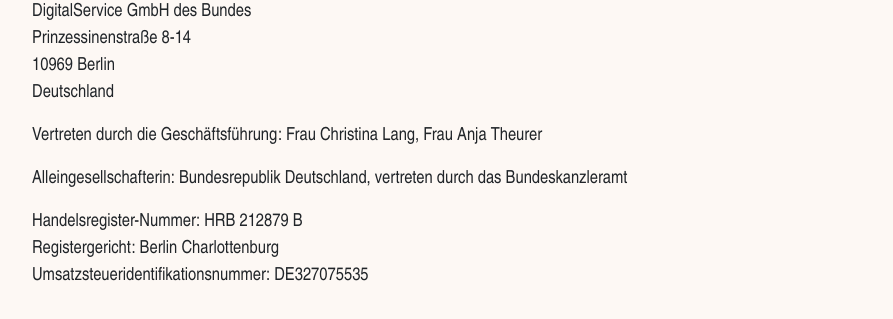
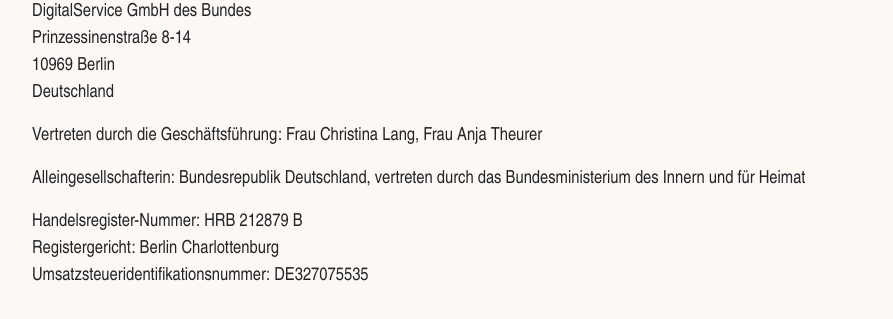
Before and after one commit to digitalservicebund/steuerlotse-rente-static, a plain HTML site: page footer/impressum.html in a window 1280 px wide. Shown: the part 286-605 px from the top of the page, without its empty margins (112-1005 px from the left). Drawn offline with nearby package versions, Linux system fonts and the light colour scheme; a web font is replaced by a local one.

Commit message:
Update Impressum
We just found for Grundsteuer that we need to update the impressum and I think we should add this here as well

```diff
--- a/footer/impressum.html
+++ b/footer/impressum.html
@@ -32,7 +32,7 @@
                 <h2 class="pb-1">Angaben gemäß § 5 TMG</h2>
                 <p>DigitalService GmbH des Bundes<br>Prinzessinenstraße 8-14<br>10969 Berlin<br>Deutschland</p>
                 <p>Vertreten durch die Geschäftsführung: Frau Christina Lang, Frau Anja Theurer</p>
-                <p>Alleingesellschafterin: Bundesrepublik Deutschland, vertreten durch das Bundeskanzleramt</p>
+                <p>Alleingesellschafterin: Bundesrepublik Deutschland, vertreten durch das Bundesministerium des Innern und für Heimat</p>
                 <p>Handelsregister-Nummer: HRB 212879 B<br>Registergericht: Berlin
                     Charlottenburg<br>Umsatzsteueridentifikationsnummer: DE327075535</p>
                 <h3 class="mt-5 pb-1">Über den Digital Service</h3>
```
